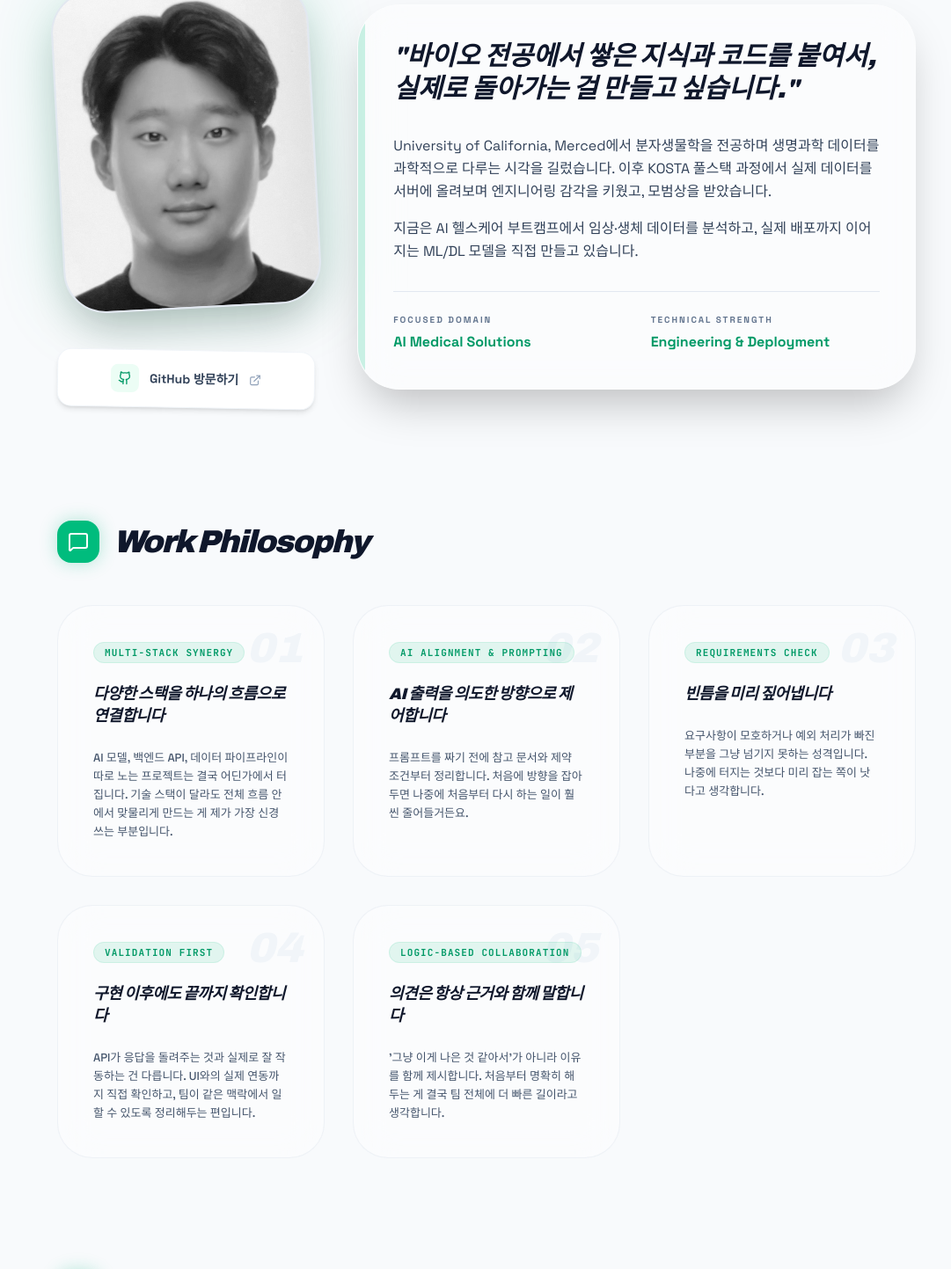
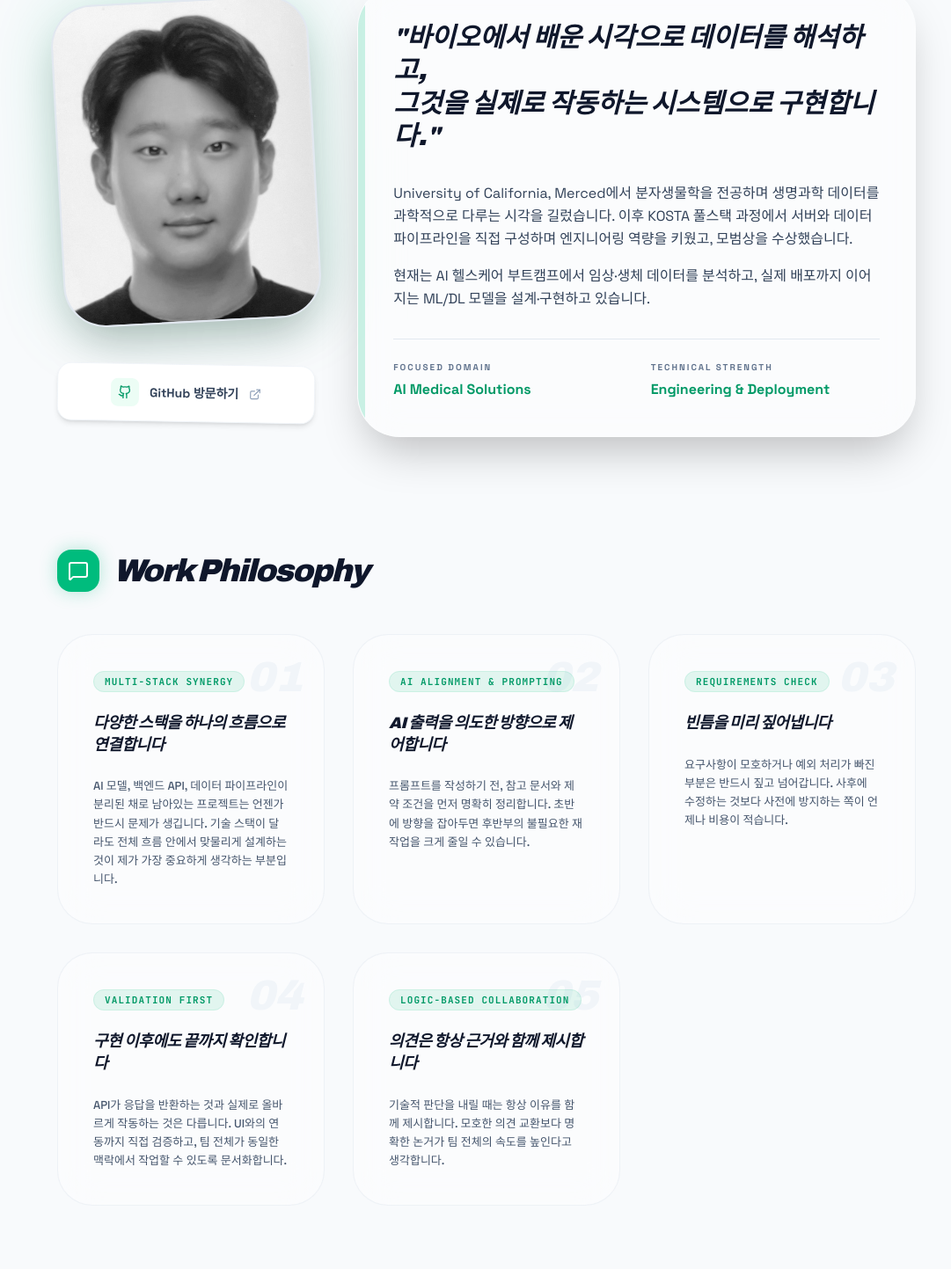
Before and after one commit to kmh8405/ai_portfolio, a React (Vite) app: page / in a window 1280 px wide. Shown: the part 966-2409 px from the top of the page at 88% size, without its empty margins (87-1168 px from the left). Built offline with nearby package versions, Linux system fonts and the light colour scheme.

Commit message:
style: unify tone to formal style throughout all copy

```diff
--- a/src/App.tsx
+++ b/src/App.tsx
@@ -263,31 +263,31 @@ const PHILOSOPHIES: Philosophy[] = [
     num: "01",
     title: "다양한 스택을 하나의 흐름으로 연결합니다",
     highlight: "Multi-Stack Synergy",
-    description: "AI 모델, 백엔드 API, 데이터 파이프라인이 따로 노는 프로젝트는 결국 어딘가에서 터집니다. 기술 스택이 달라도 전체 흐름 안에서 맞물리게 만드는 게 제가 가장 신경 쓰는 부분입니다."
+    description: "AI 모델, 백엔드 API, 데이터 파이프라인이 분리된 채로 남아있는 프로젝트는 언젠가 반드시 문제가 생깁니다. 기술 스택이 달라도 전체 흐름 안에서 맞물리게 설계하는 것이 제가 가장 중요하게 생각하는 부분입니다."
   },
   {
     num: "02",
     title: "AI 출력을 의도한 방향으로 제어합니다",
     highlight: "AI Alignment & Prompting",
-    description: "프롬프트를 짜기 전에 참고 문서와 제약 조건부터 정리합니다. 처음에 방향을 잡아두면 나중에 처음부터 다시 하는 일이 훨씬 줄어들거든요."
+    description: "프롬프트를 작성하기 전, 참고 문서와 제약 조건을 먼저 명확히 정리합니다. 초반에 방향을 잡아두면 후반부의 불필요한 재작업을 크게 줄일 수 있습니다."
   },
   {
     num: "03",
     title: "빈틈을 미리 짚어냅니다",
     highlight: "Requirements Check",
-    description: "요구사항이 모호하거나 예외 처리가 빠진 부분을 그냥 넘기지 못하는 성격입니다. 나중에 터지는 것보다 미리 잡는 쪽이 낫다고 생각합니다."
+    description: "요구사항이 모호하거나 예외 처리가 빠진 부분은 반드시 짚고 넘어갑니다. 사후에 수정하는 것보다 사전에 방지하는 쪽이 언제나 비용이 적습니다."
   },
   {
     num: "04",
     title: "구현 이후에도 끝까지 확인합니다",
     highlight: "Validation First",
-    description: "API가 응답을 돌려주는 것과 실제로 잘 작동하는 건 다릅니다. UI와의 실제 연동까지 직접 확인하고, 팀이 같은 맥락에서 일할 수 있도록 정리해두는 편입니다."
+    description: "API가 응답을 반환하는 것과 실제로 올바르게 작동하는 것은 다릅니다. UI와의 연동까지 직접 검증하고, 팀 전체가 동일한 맥락에서 작업할 수 있도록 문서화합니다."
   },
   {
     num: "05",
-    title: "의견은 항상 근거와 함께 말합니다",
+    title: "의견은 항상 근거와 함께 제시합니다",
     highlight: "Logic-Based Collaboration",
-    description: "'그냥 이게 나은 것 같아서'가 아니라 이유를 함께 제시합니다. 처음부터 명확히 해두는 게 결국 팀 전체에 더 빠른 길이라고 생각합니다."
+    description: "기술적 판단을 내릴 때는 항상 이유를 함께 제시합니다. 모호한 의견 교환보다 명확한 논거가 팀 전체의 속도를 높인다고 생각합니다."
   }
 ];
 
@@ -675,7 +675,7 @@ export default function App() {
             <div className="space-y-4 pt-12 border-t border-slate-200/50 dark:border-slate-800/50">
               <p className="text-xl md:text-2xl text-slate-600 dark:text-slate-400 max-w-3xl leading-relaxed font-medium">
                 바이오 전공에서 쌓은 도메인 지식을 바탕으로 데이터를 해석하고, <br />
-                분석부터 서버 배포까지 직접 챙기는 AI 엔지니어 김민혁입니다.
+                분석부터 서버 배포까지 직접 담당하는 AI 엔지니어 김민혁입니다.
               </p>
 
               <div className="flex flex-wrap gap-3 pt-4">
@@ -724,14 +724,14 @@ export default function App() {
                 <div className="p-10 h-full bg-white/40 dark:bg-slate-900/40 backdrop-blur-xl rounded-[3rem] border border-white/20 dark:border-slate-800/30 shadow-2xl leading-relaxed text-slate-700 dark:text-slate-400 space-y-8 flex flex-col justify-center relative overflow-hidden">
                   <div className="absolute top-0 left-0 w-2 h-full bg-emerald-500/20" />
                   <p className="text-3xl text-slate-900 dark:text-slate-100 font-black font-serif italic leading-tight">
-                    "바이오 전공에서 쌓은 지식과 코드를 붙여서, <br className="hidden md:block" /> 실제로 돌아가는 걸 만들고 싶습니다."
+                    "바이오에서 배운 시각으로 데이터를 해석하고, <br className="hidden md:block" /> 그것을 실제로 작동하는 시스템으로 구현합니다."
                   </p>
                   <div className="space-y-4">
                     <p>
-                      University of California, Merced에서 분자생물학을 전공하며 생명과학 데이터를 과학적으로 다루는 시각을 길렀습니다. 이후 KOSTA 풀스택 과정에서 실제 데이터를 서버에 올려보며 엔지니어링 감각을 키웠고, 모범상을 받았습니다.
+                      University of California, Merced에서 분자생물학을 전공하며 생명과학 데이터를 과학적으로 다루는 시각을 길렀습니다. 이후 KOSTA 풀스택 과정에서 서버와 데이터 파이프라인을 직접 구성하며 엔지니어링 역량을 키웠고, 모범상을 수상했습니다.
                     </p>
                     <p>
-                      지금은 AI 헬스케어 부트캠프에서 임상·생체 데이터를 분석하고, 실제 배포까지 이어지는 ML/DL 모델을 직접 만들고 있습니다.
+                      현재는 AI 헬스케어 부트캠프에서 임상·생체 데이터를 분석하고, 실제 배포까지 이어지는 ML/DL 모델을 설계·구현하고 있습니다.
                     </p>
                   </div>
                   <div className="pt-6 grid grid-cols-2 gap-8 border-t border-slate-200 dark:border-slate-800">
@@ -947,8 +947,8 @@ export default function App() {
                     <span className="text-emerald-500 underline decoration-emerald-500/20 underline-offset-8 decoration-8 whitespace-nowrap">공백을 메우고</span> 싶습니다.
                   </h2>
                   <p className="text-slate-600 dark:text-emerald-100/60 max-w-xl mx-auto md:text-lg font-medium leading-relaxed">
-                    의료 데이터를 직접 다뤄본 경험과, 서버까지 배포해본 감각이 필요하시다면 — <br />
-                    채용 문의, 협업, 아니면 그냥 바이오 AI 얘기가 하고 싶으셔도 편하게 연락 주세요.
+                    의료 데이터를 직접 다뤄본 경험과 서버 배포까지 이어지는 엔지니어링 감각이 필요하시다면, <br />
+                    채용 문의와 협업 제안 모두 환영합니다. 편하게 연락 주십시오.
                   </p>
                </motion.div>
 
```
